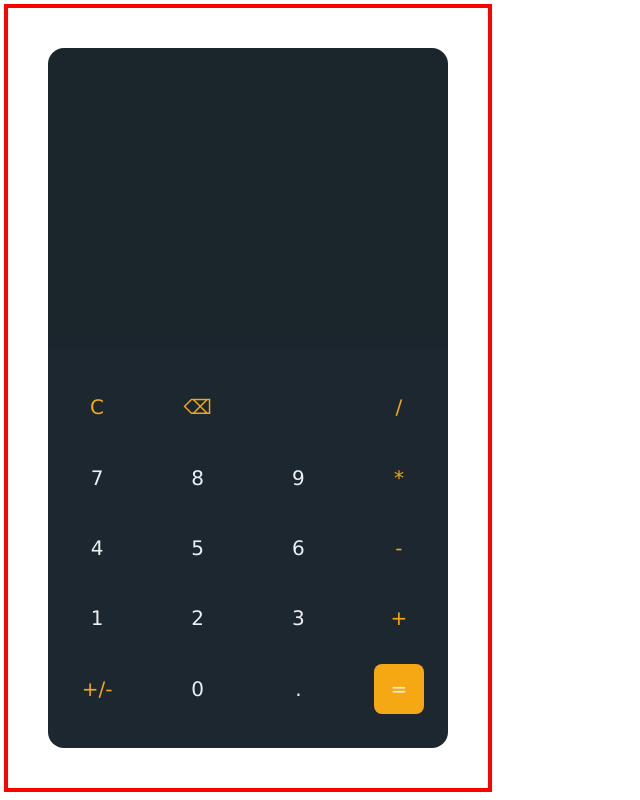
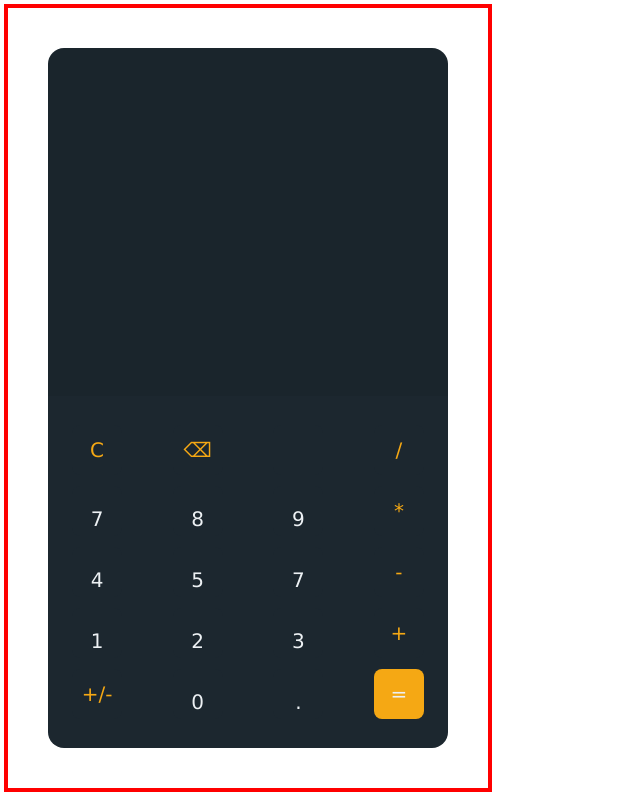
Before and after one commit to romnoelp/TOP-Final-Project, a plain HTML site: page index.html in a window 1280 px wide. Shown: the whole page, without its empty margins (0-640 px from the left). Drawn offline with Linux system fonts and the light colour scheme.

Commit message:
Numerical buttons
Selected the buttons that have the span tag inside of them i.e. numerical buttons.

```diff
--- a/index.html
+++ b/index.html
@@ -9,7 +9,8 @@
    </head>
    <body>
       <div class="main-container">
-         <div class="screen"></div>
+         <div class="screen">
+         </div>
          <div class="button-container">
             <div class="first-row">
                <button><span>C</span></button>
@@ -18,27 +19,27 @@
                <button><span>/</span></button>
             </div>
             <div class="second-row">
-               <button>7</button>
-               <button>8</button>
-               <button>9</button>
+               <button><p>7</p></button>
+               <button><p>8</p></button>
+               <button><p>9</p></button>
                <button><span>*</span></button>
             </div>
             <div class="third-row">
-               <button>4</button>
-               <button>5</button>
-               <button>6</button>
+               <button><p>4</p></button>
+               <button><p>5</p></button>
+               <button><p>7</p></button>
                <button><span>-</span></button>
             </div>
             <div class="fourth-row">
-               <button>1</button>
-               <button>2</button>
-               <button>3</button>
+               <button><p>1</p></button>
+               <button><p>2</p></button>
+               <button><p>3</p></button>
                <button><span>+</span></button>
             </div>
             <div class="fifth-row">
                <button><span>+/-</span></button>
-               <button>0</button>
-               <button>.</button>
+               <button><p>0</p></button>
+               <button><p>.</p></button>
                <button class="equal"><span class="equal-button">=</span></button>
             </div>
          </div>
--- a/script.js
+++ b/script.js
@@ -1,9 +1,22 @@
-// Button declations
-const buttons = document.querySelectorAll("button")
-const numericalButtons = Array.from(buttons).filter(button => !button.querySelector('span'));
-let value = "";
-numericalButtons.forEach(element => {
-    element.addEventListener("click", () => {
-        value = element.innerHTML;
-    })
+// Button declations.
+const buttons = document.querySelectorAll("button");
+const calculatorScreen = document.querySelector(".screen");
+
+// Selects all the buttons that doesn't have the span tag inside.
+const numericalButtons = Array.from(buttons).filter(
+   (button) => !button.querySelector("span")
+);
+let firstAddend = 0;
+let secondAdded = 0;
+
+// On click event for the numerical buttons.
+numericalButtons.forEach((element) => {
+   element.addEventListener("click", () => {
+      let firstValue = document.createElement("p");
+      firstValue.style.color = "#edf1f4";
+      firstValue.textContent = element.innerText;
+      console.log(firstValue);
+
+      calculatorScreen.appendChild(firstValue);
+   });
 });
--- a/style.css
+++ b/style.css
@@ -11,9 +11,15 @@
 }
 
 .screen {
+   align-items: flex-end;
    background-color: #1a252c;
    border-radius: 16px 16px 0 0;
+   display: flex;
+   font-family: Verdana, Geneva, Tahoma, sans-serif;
+   font-size: 36px;
    height: 300px;
+   justify-content: flex-end;
+   padding: 24px;
 }
 
 .button-container {
```
